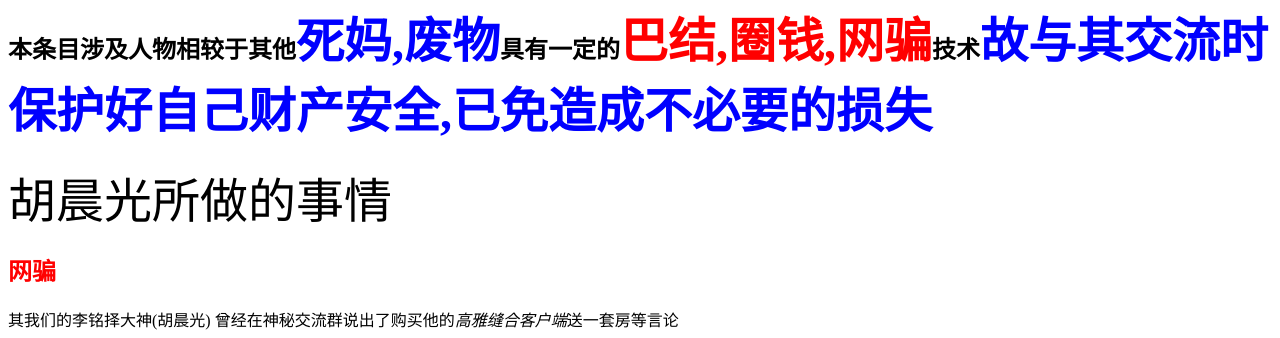
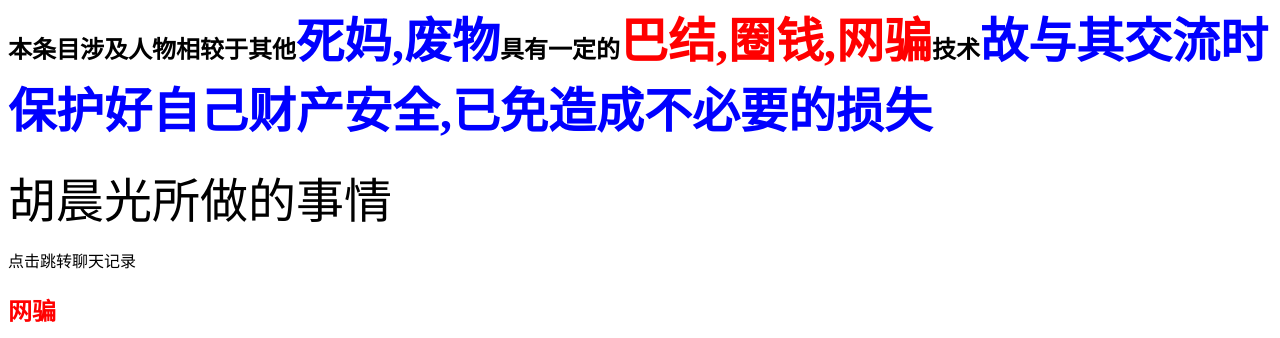
Before and after one commit to MyNachoNeko/hmxix-server, a plain HTML site: page index.html in a window 1280 px wide. Shown: the part 330-668 px from the top of the page. Drawn offline with Linux system fonts and the light colour scheme.

Commit message:
Update index.html

```diff
--- a/index.html
+++ b/index.html
@@ -9,7 +9,8 @@
 		<h2>本条目涉及人物相较于其他<font size="8" color="blue">死妈,废物</font>具有一定的<font size="10" color="red">巴结,圈钱,网骗</font>技术<font size="9" color="blue">故与其交流时保护好自己财产安全,已免造成不必要的损失</font></h2>
 		<p>
 		 <text><font size="9" color="black">胡晨光所做的事情</font></text>
-		 <p>
+		 <p
+		    	 <a href=“https://hmxix.cf/rush.html” title=“limingze”>点击跳转聊天记录</a>
 		 <h2><font size="5" color="red">网骗</font></h2>
 			<p>
 		   	<p>其我们的李铭择大神(胡晨光) 曾经在神秘交流群说出了购买他的<i>高雅缝合客户端</i>送一套房等言论</p>
```
